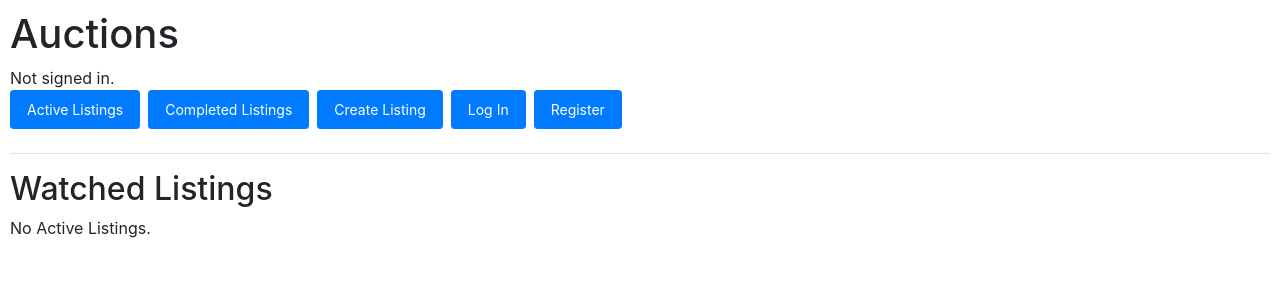
After one commit to calnet/cs50w, a Django app: page /watched_listings in a window 1280 px wide. The commit adds this page. Shown: the top 300 px of the page. Run offline with Django 3.2, Linux system fonts and the light colour scheme; data comes from the database, SQL or seed files in the repository; data that the repository does not hold is empty; some libraries are stand-ins or nearby versions.

Commit message:
Update progress

```diff
--- a/auctions/models.py
+++ b/auctions/models.py
@@ -72,7 +72,7 @@ class WatchlistManager(models.Manager):
         return watchlist
 
 class Watchlist(models.Model):
-    user_id = models.IntegerField()
-    listing_id = models.IntegerField()
+    listing = models.ForeignKey('Listing', on_delete=models.CASCADE)
+    user = models.ForeignKey('User', on_delete=models.CASCADE)
 
     objects = WatchlistManager()
--- a/auctions/templates/auctions/layout.html
+++ b/auctions/templates/auctions/layout.html
@@ -10,6 +10,18 @@
         <script src="{% static 'fontawesomefree/js/all.min.js' %}"></script>
     </head>
     <body>
+        {% if message %}
+            <div class="card">
+                <div class="card bg-warning font-weight-bold">
+                    <div class="card-body row">
+                        <div class="col-12 align-self-center text-center">
+                            <div>{{ message }}</div>
+                        </div>
+                    </div>
+                </div>
+            </div>
+        {% endif %}
+
         <h1>Auctions</h1>
         <div>
             {% if user.is_authenticated %}
@@ -19,24 +31,27 @@
             {% endif %}
         </div>
         <ul class="nav">
-            <li class="nav-item pr-2">
+            <li class="nav-item pb-2 pr-2">
                 <a class="nav-link btn btn-primary btn-sm" href="{% url 'index' %}">Active Listings</a>
             </li>
-            <li class="nav-item pr-2">
+            <li class="nav-item pb-2 pr-2">
                 <a class="nav-link btn btn-primary btn-sm" href="{% url 'closed_listings' %}">Completed Listings</a>
             </li>
-            <li class="nav-item pr-2">
+            <li class="nav-item pb-2 pr-2">
                 <a class="nav-link btn btn-primary btn-sm" href="{% url 'create_listing' %}">Create Listing</a>
             </li>
             {% if user.is_authenticated %}
-                <li class="nav-item pr-2">
+                <li class="nav-item pb-2 pr-2">
+                    <a class="nav-link btn btn-primary btn-sm" href="{% url 'watched_listings' %}">Watchlist</a>
+                </li>
+                <li class="nav-item pb-2 pr-2">
                     <a class="nav-link btn btn-primary btn-sm" href="{% url 'logout' %}">Log Out</a>
                 </li>
             {% else %}
-                <li class="nav-item pr-2">
+                <li class="nav-item pb-2 pr-2">
                     <a class="nav-link btn btn-primary btn-sm" href="{% url 'login' %}">Log In</a>
                 </li>
-                <li class="nav-item pr-2">
+                <li class="nav-item pb-2 pr-2">
                     <a class="nav-link btn btn-primary btn-sm" href="{% url 'register' %}">Register</a>
                 </li>
             {% endif %}
--- /dev/null
+++ b/auctions/templates/auctions/watchlist.html
@@ -0,0 +1,48 @@
+{% extends "auctions/layout.html" %}
+{% load static %}
+{% block body %}
+    <h2>Watched Listings</h2>
+
+    {% for item in listings %}
+        {% comment %} {% for k in item.listing %}
+            <div>Key: {{k}}</div>
+        {% endfor %} {% endcomment %}
+        {% comment %} <div id="debug">Listing: {{item.listing}}</div> {% endcomment %}
+
+        <div class="card">
+            <div class="row no-gutters">
+                <div class="col-sm-3 align-self-center text-center">
+                    {% if item.listing.image %}
+                        <a href="{% url 'view_listing' item.listing.id %}">
+                            <img class="card-img"
+                                style="width: 150px; height: 150px;"
+                                id="item.listing.image"
+                                src="{% static '/auctions/media/' %}{{ item.listing.image }}"/>
+                        </a>
+                    {% else %}
+                        <a href="{% url 'view_listing' item.listing.id %}">
+                            <img class="card-img"
+                                style="width: 150px;
+                                        height: 150px;"
+                                id="listing.image"
+                                src="https://via.placeholder.com/150"/>
+                        </a>
+                    {% endif %}
+                </div>
+                <div class="col-sm-9">
+                    <div class="card-body">
+                        <h4 class="card-title font-weight-bold" id="item.listing.title">
+                            <a class="" href="{% url 'view_listing' item.listing.id %}">{{ item.listing.title }}</a>
+                        </h4>
+                        <div class="card-text pb-2 font-weight-bold" id="item.listing.start_price">Price: £{{ item.listing.start_price|stringformat:"1.2f" }}</div>
+                        <div class="card-text pb-3" id="item.listing.description">{{ item.listing.description }}</div>
+                        <div class="card-text pb-2" id="item.listing.primary_category">Category: {{ item.listing.primary_category }}</div>
+                        <div class="card-text small text-black-50" id="item.listing.date_created">Created: {{ item.listing.date_created }}</div>
+                    </div>
+                </div>
+            </div>
+        </div>
+    {% empty %}
+        <div>No Active Listings.</div>
+    {% endfor %}
+{% endblock body %}
--- a/auctions/urls.py
+++ b/auctions/urls.py
@@ -1,8 +1,9 @@
-from django.urls import path
+from django.urls import include, path
 
 from . import views
 
 urlpatterns = [
+    path('__debug__/', include('debug_toolbar.urls')),
     # path("", views.index, name="index"),
     path("", views.active_listing, name="index"),
     path("login", views.login_view, name="login"),
@@ -13,5 +14,6 @@ urlpatterns = [
     path("view_listing/<int:listing_id>", views.view_listing, name="view_listing"),
     path("view_listing/<int:listing_id>/<toggle>", views.view_listing, name="view_listing"),
     path("closed_listings", views.closed_listings, name="closed_listings"),
+    path("watched_listings", views.watched_listings, name="watched_listings"),
     path("end_listing/<int:listing_id>/<toggle>", views.end_listing, name="end_listing")
 ]
--- a/auctions/views.py
+++ b/auctions/views.py
@@ -6,7 +6,7 @@ from django.shortcuts import get_object_or_404, render, redirect
 from django.urls import reverse
 from django.core import exceptions
 
-from .models import User, Listing, Bid, Comment, Watchlist, WatchlistManager
+from .models import User, Listing, Bid, Comment, Watchlist
 
 
 def index(request):
@@ -126,6 +126,24 @@ def closed_listings(request):
 			listing.start_price = highest_bid.amount
 
 	return render(request, "auctions/index.html", {
+		"listings": queryset
+	})
+
+def watched_listings(request):
+	# Get user object for current user
+	user = get_user(request)
+
+	listings = Listing.objects.all().filter(active=True).order_by('-date_created')
+	watchlist = Watchlist.objects.all()
+
+
+
+	queryset = Watchlist.objects.select_related('listing').filter(user_id=user.id).order_by('listing_id')
+	# queryset = Watchlist.objects.select_related('listing')
+
+	msg = str(queryset.query)
+
+	return render(request, "auctions/watchlist.html", {
 		"listings": queryset
 	})
 
@@ -264,7 +282,6 @@ def end_listing(request, listing_id, toggle):
 
 	# Check if authenticated user matches listing creator
 	if user.is_authenticated:
-		listing = get_object_or_404(Listing, id=listing_id)
 
 		if request.method == "POST":
 			listing_id = request.POST["listing_id"]
@@ -275,6 +292,13 @@ def end_listing(request, listing_id, toggle):
 
 			obj.active = False
 			obj.save()
+
+			try:
+				watching = Watchlist.objects.get(listing=listing_id)
+				watching.delete()
+			except Watchlist.DoesNotExist:
+				exit
+
 
 			return render(request, "auctions/listing.html", {
 			"item": obj
```
Also changed, not shown: auctions/templates/auctions/listing.html (+17 -11 lines).
